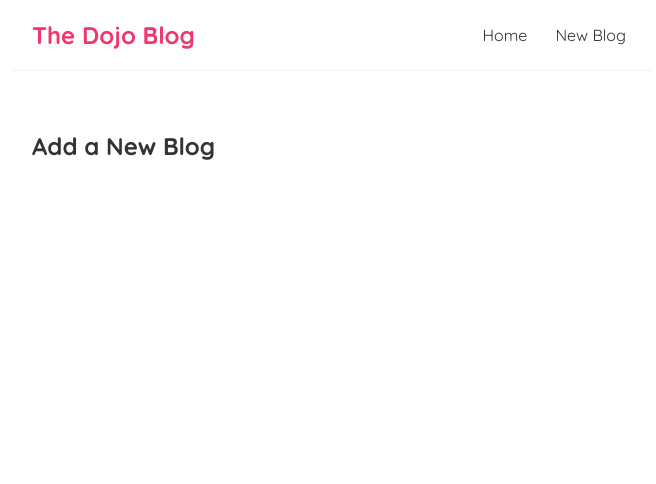
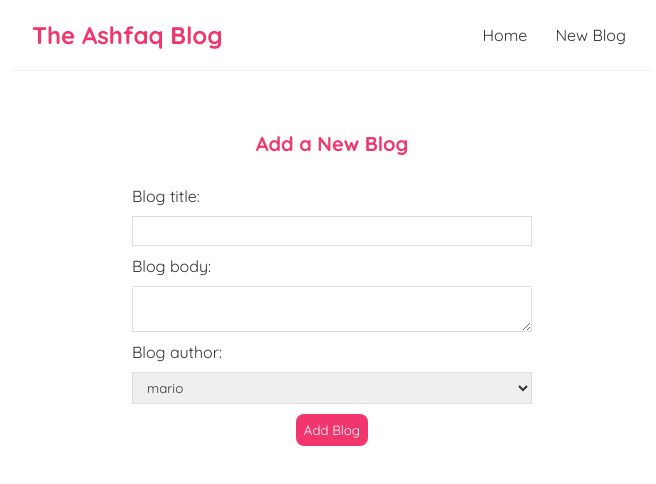
Before and after one commit to ashfaqrafin/learning-react, a React (Vite) app: page /create in a window 1280 px wide. Shown: the top 484 px of the page, without its empty margins (308-964 px from the left). Built offline with nearby package versions, Linux system fonts and the light colour scheme.

Commit message:
handling inputs

```diff
--- a/src/Create.jsx
+++ b/src/Create.jsx
@@ -1,7 +1,55 @@
+import { useState } from "react";
 const Create = () => {
+  const [title, setTitle] = useState("");
+  const [body, setBody] = useState("");
+  const [author, setAuthor] = useState("mario");
+  const [isPending, setIsPending] = useState(false);
+  const handleSubmit = (e) => {
+    e.preventDefault();
+    const blog = { title, body, author };
+    setIsPending(true);
+    fetch("http://localhost:8000/blogs", {
+      method: "POST",
+      headers: { "Content-Type": "application/json" },
+      body: JSON.stringify(blog),
+    }).then(() => {
+      setIsPending(false);
+    });
+  };
   return (
     <div className="create">
       <h2>Add a New Blog</h2>
+      <form onSubmit={handleSubmit}>
+        <label>Blog title:</label>
+        <input
+          type="text"
+          required
+          value={title}
+          onChange={(e) => {
+            setTitle(e.target.value);
+          }}
+        />
+        <label>Blog body:</label>
+        <textarea
+          required
+          value={body}
+          onChange={(e) => {
+            setBody(e.target.value);
+          }}
+        ></textarea>
+        <label>Blog author:</label>
+        <select
+          value={author}
+          onChange={(e) => {
+            setAuthor(e.target.value);
+          }}
+        >
+          <option value="mario">mario</option>
+          <option value="yoshi">yoshi</option>
+        </select>
+        {!isPending && <button>Add Blog</button>}
+        {isPending && <button>Adding......</button>}
+      </form>
     </div>
   );
 };
--- a/src/Navbar.jsx
+++ b/src/Navbar.jsx
@@ -2,7 +2,7 @@
 const Navbar = () => {
   return (
     <nav className="navbar">
-      <h1>The Dojo Blog</h1>
+      <h1>The Ashfaq Blog</h1>
       <div className="links">
         <NavLink to="/">Home</NavLink>
         <NavLink to="/create">New Blog</NavLink>
--- a/src/index.css
+++ b/src/index.css
@@ -67,3 +67,36 @@
   border-radius: 8px;
   cursor: pointer;
 }
+/* create new blog form */
+.create {
+  max-width: 400px;
+  margin: 0 auto;
+  text-align: center;
+}
+.create label {
+  text-align: left;
+  display: block;
+}
+.create h2 {
+  font-size: 20px;
+  color: #f1356d;
+  margin-bottom: 30px;
+}
+.create input,
+.create textarea,
+.create select {
+  width: 100%;
+  padding: 6px 10px;
+  margin: 10px 0;
+  border: 1px solid #ddd;
+  box-sizing: border-box;
+  display: block;
+}
+.create button {
+  background: #f1356d;
+  color: #fff;
+  border: 0;
+  padding: 8px;
+  border-radius: 8px;
+  cursor: pointer;
+}
```
